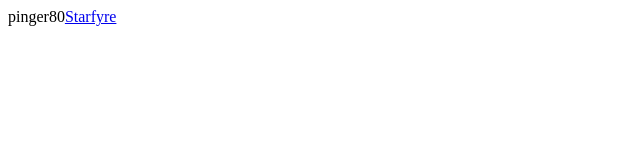
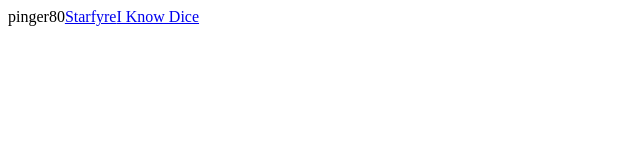
Before and after one commit to pinger80/pinger80.github.io, a plain HTML site: page index.html in a window 1280 px wide. Shown: the whole page, without its empty margins (0-640 px from the left). Drawn offline with Linux system fonts and the light colour scheme.

Commit message:
Update index.html
add link to ikdice

```diff
--- a/index.html
+++ b/index.html
@@ -11,6 +11,7 @@
     <div id="navtitle">pinger80</div>
     <div id="link-container", class="flex-container">
       <a href="starfyre/index.html">Starfyre</a>
+      <a href="ikdice/index.html">I Know Dice</a>
     </div>
 
   </div>
```
